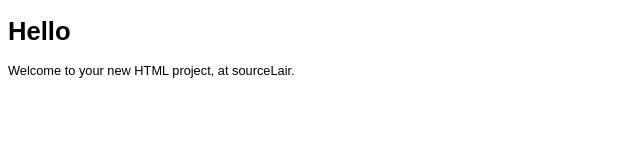
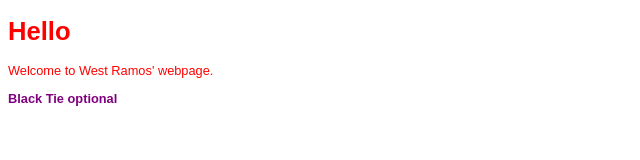
Before and after one commit to DedSec2318/codingclass, a plain HTML site: page index.html in a window 1280 px wide. Shown: the whole page, without its empty margins (0-640 px from the left). Drawn offline with Linux system fonts and the light colour scheme.

Commit message:
first html

```diff
--- a/index.html
+++ b/index.html
@@ -7,6 +7,7 @@
 	</head>
 	<body>
 		<h1>Hello</h1>
-		<p>Welcome to your new HTML project, at sourceLair.</p>
+		<p>Welcome to  West Ramos' webpage.</p>
+        <strong>Black Tie optional</strong>
 	</body>
 </html>
--- a/main.css
+++ b/main.css
@@ -1,4 +1,8 @@
 body {
 	font-size: 0.8em;
 	font-family: arial, sans-serif;
+    color: red;
+
 }
+strong {color: purple;
+}
```
